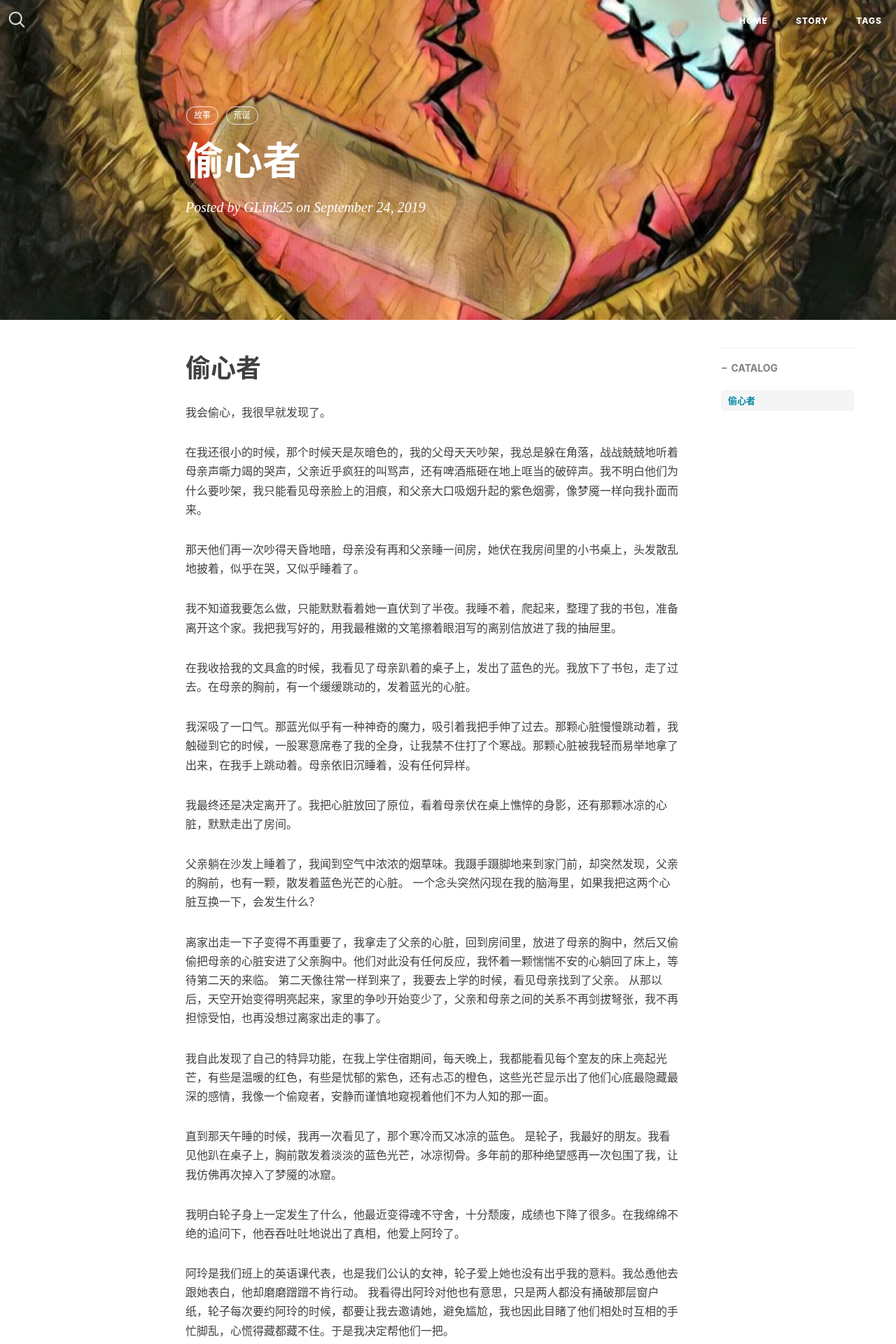
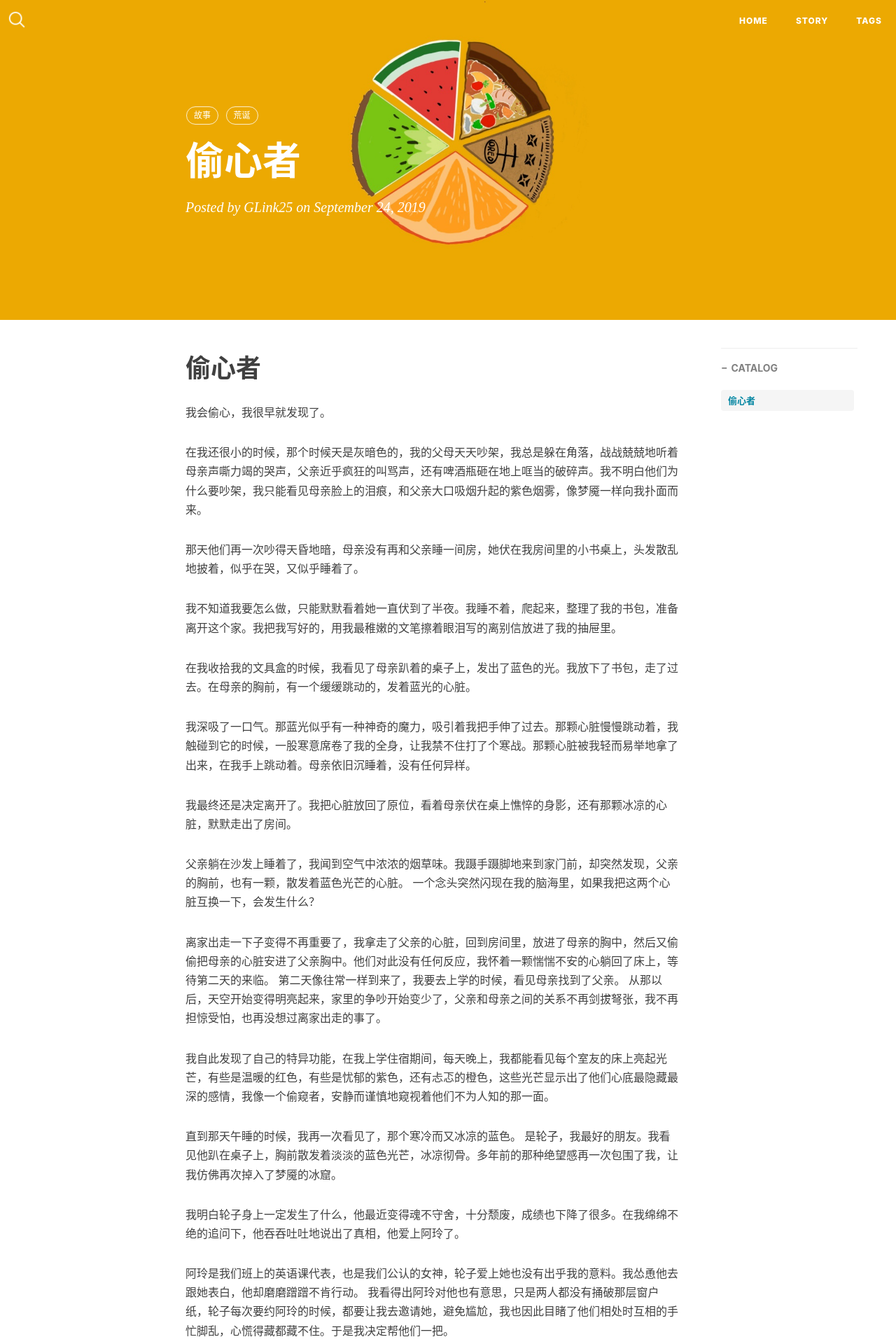
Before and after one commit to glink24/glink24.github.io, a Jekyll site: the page built from _posts/2019-09-24-偷心者.md, in a window 1280 px wide. Shown: the top 1920 px of the page at 70% size. Built offline with Jekyll 4.4.1, drawn with Linux system fonts in a browser that asks for light colours; nearby versions of some CDN libraries; comment, search, counter and statistics services are not loaded.

Commit message:
post new article

```diff
--- a/_posts/2019-09-24-偷心者.md
+++ b/_posts/2019-09-24-偷心者.md
@@ -4,7 +4,7 @@ title:      偷心者
 subtitle:
 date:       2019-09-24
 author:     GLink25
-header-img: img/post-偷心者.jpg
+header-img:
 catalog: true
 tags:
     - 故事
```
